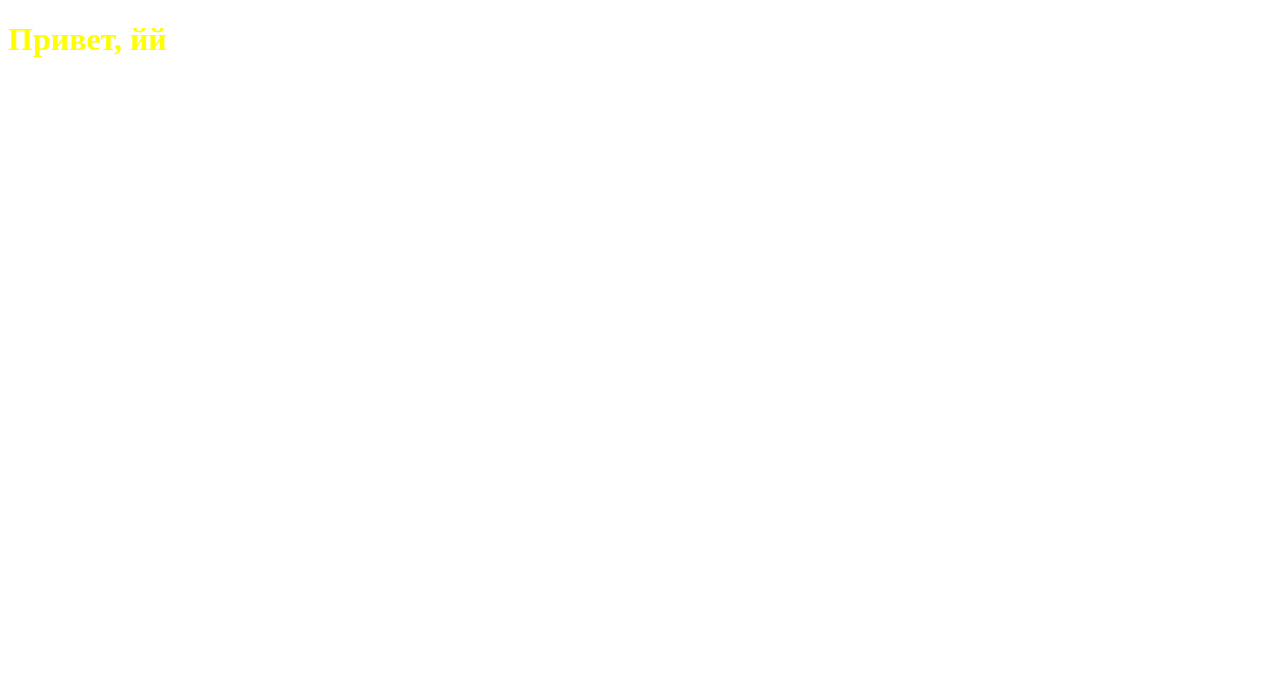
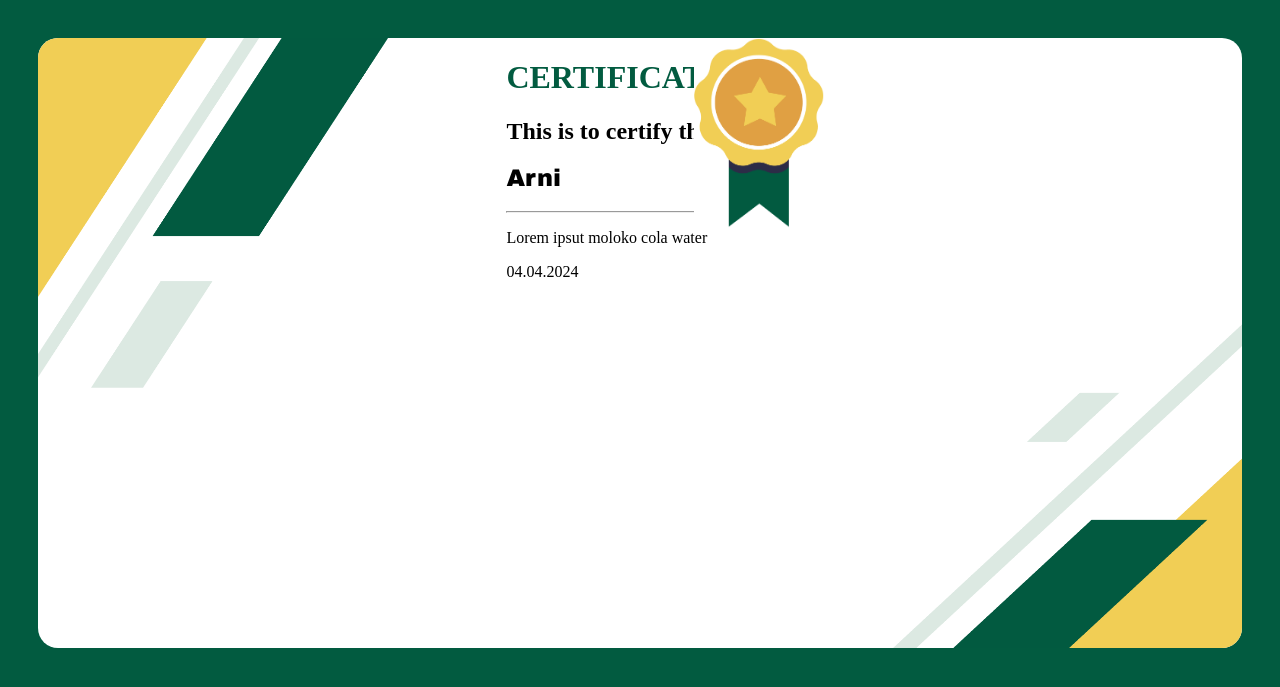
Before and after one commit to ArniNussupekov/FinLit, a Django app: page /certificate/my_page/ in a window 1280 px wide. Before the commit the part shown is almost empty. Shown: the top 687 px of the page. Run offline with Django 4.2, Linux system fonts and the light colour scheme.

Commit message:
designed style to HTML

```diff
--- /dev/null
+++ b/certificate/static/style.css
@@ -0,0 +1,44 @@
+body{
+    background-color: #025B40;
+    padding: 30px;
+
+}
+
+.main{
+    background-color: white;
+    display: flex;
+    border-radius: 20px;
+    height: 610px;
+    justify-content: space-between;
+}
+
+.left_image {
+    height: 350px;
+    width: 350px;
+    border-top-left-radius: 20px;
+}
+
+.right_image {
+    height: 350px;
+    width: 350px;
+    border-bottom-right-radius: 20px;
+    margin-top: 260px;
+}
+
+.texts{
+    margin-left: 50px;
+}
+
+.certificate_header {
+    color: #025B40;
+}
+
+.user_name{
+    font-family: "Arial Black", serif;
+}
+
+.medal {
+    height: 190px;
+    width: 130px;
+    margin-left: -100px;
+}
--- a/certificate/templates/index.html
+++ b/certificate/templates/index.html
@@ -1,17 +1,25 @@
+{%  load static %}
 <!DOCTYPE html>
 <html lang="en">
 <head>
     <meta charset="UTF-8">
     <meta name="viewport" content="width=device-width, initial-scale=1.0">
-    <title>Привет, {{ name }}</title>
-    <style>
-        .gay {
-            color: yellow;
-            font-weight: 700;
-        }
-    </style>
+    <title>certificate</title>
+    <link rel="stylesheet" href="{% static 'style.css' %}">
 </head>
 <body>
-    <h1 class="gay">Привет, {{ name }}</h1>
+    <div class="main">
+    <img class="left_image" src="{% static 'top_right.png' %}">
+    <div class="texts">
+        <h1 class="certificate_header">CERTIFICATE</h1>
+        <h2 class="to_class">This  is to certify that</h2>
+        <h2 class="user_name">{{ name }}</h2>
+        <hr>
+        <p class="main_text">Lorem ipsut moloko cola water</p>
+        <p class="date">04.04.2024</p>
+    </div>
+    <img class="medal" src="{% static 'medal.png' %}">
+    <img class="right_image" src="{% static 'bot_left.png' %}">
+    </div>
 </body>
 </html>
--- a/certificate/views.py
+++ b/certificate/views.py
@@ -2,5 +2,5 @@ from django.shortcuts import render
 
 
 def my_view(request):
-    name = "йй"
+    name = "Arni"
     return render(request, 'index.html', {'name': name})
```
Also changed, not shown: certificate/static/bot_left.png (added), certificate/static/medal.png (added), certificate/static/top_right.png (added).
